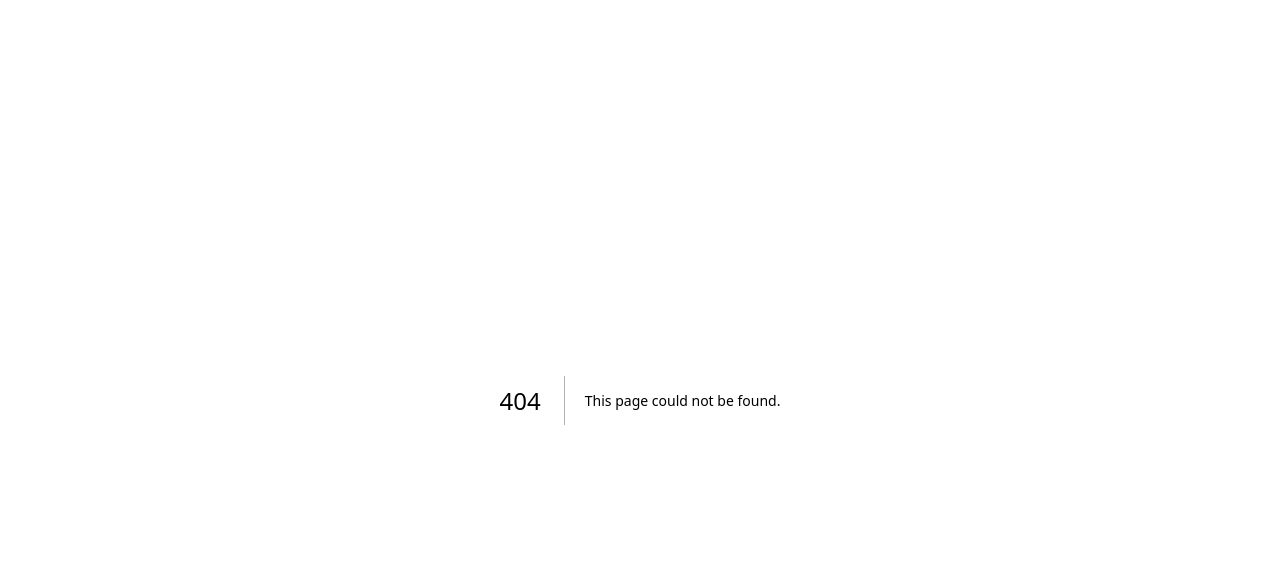
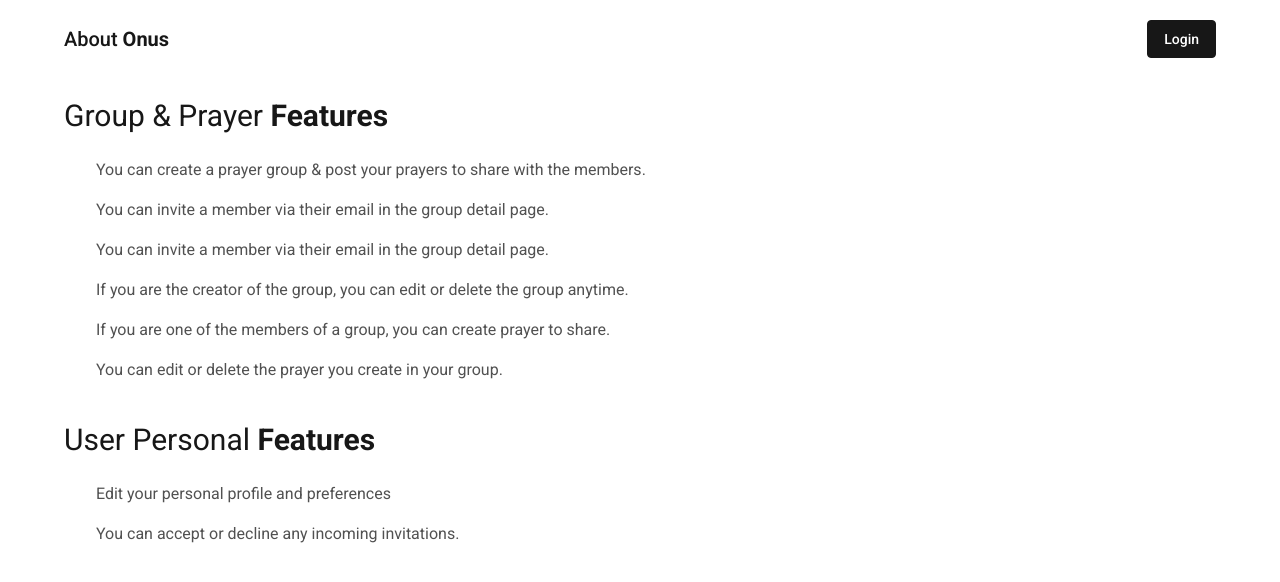
Before and after one commit to haneulchoistudio/gidoto, a Next.js app: page /about in a window 1280 px wide. Before the commit this address had no page. Shown: the top 582 px of the page. Built offline with nearby package versions, Linux system fonts and the light colour scheme; no server answers.

Commit message:
add: about page

```diff
--- /dev/null
+++ b/src/pages/about.tsx
@@ -0,0 +1,138 @@
+import { GetServerSideProps } from "next";
+import { getSession } from "next-auth/react";
+import Link from "next/link";
+import { twMerge } from "tailwind-merge";
+import { useLanguage, useTheme } from "~/contexts";
+import { returns } from "~/server/ssr";
+import { User } from "~/types";
+
+type Props = {
+  user: User;
+};
+
+export default function AboutUs({ user }: Props) {
+  const { lang } = useLanguage();
+  const { theme } = useTheme();
+
+  return (
+    <div
+      className={twMerge(
+        "min-h-screen flex flex-col px-8 md:px-12 lg:px-16 2xl:px-32 py-4 lg:py-5",
+        theme === "dark"
+          ? "bg-neutral-900 text-white"
+          : "bg-white text-neutral-900"
+      )}
+    >
+      <div className="flex justify-between items-center">
+        <h1 className="font-medium text-lg lg:text-xl">
+          {lang === "en" ? (
+            <>
+              About <strong>Onus</strong>
+            </>
+          ) : (
+            <>
+              <strong>온어스</strong>에 대해
+            </>
+          )}
+        </h1>
+        <Link
+          href={"/"}
+          className={twMerge(
+            "px-4 py-2 rounded border   font-medium text-sm ",
+            theme === "dark"
+              ? "border-white bg-white text-neutral-900 lg:hover:bg-neutral-900 lg:hover:text-white"
+              : "border-neutral-900 bg-neutral-900 text-white lg:hover:bg-white lg:hover:text-neutral-900"
+          )}
+        >
+          {user
+            ? lang === "en"
+              ? "Go to dashboard"
+              : "알림판으로 가기"
+            : lang === "en"
+            ? "Login"
+            : "로그인 하기"}
+        </Link>
+      </div>
+      <div className="mt-6 mg:mt-8 lg:mt-10 flex flex-col gap-y-8 lg:gap-y-10">
+        <div>
+          <h2 className="mb-6 text-2xl lg:text-3xl">
+            {lang === "en" ? (
+              <>
+                Group & Prayer <strong>Features</strong>
+              </>
+            ) : (
+              <>
+                그룹 및 기도제목 <strong>기능</strong>
+              </>
+            )}
+          </h2>
+
+          <ul className="flex flex-col gap-y-4 px-8 opacity-75">
+            <p>
+              {lang === "en"
+                ? "You can create a prayer group & post your prayers to share with the members."
+                : "기도 그룹을 만들고 멤버들과 공유할 기도제목을 올릴 수 있어요."}
+            </p>
+            <p>
+              {lang === "en"
+                ? "You can invite a member via their email in the group detail page."
+                : "그룹 페이지 에서 이메일을 통해 멤버를 초대 할 수 있어요."}
+            </p>
+            <p>
+              {lang === "en"
+                ? "You can invite a member via their email in the group detail page."
+                : "그룹 페이지 에서 이메일을 통해 멤버를 초대 할 수 있어요."}
+            </p>
+            <p>
+              {lang === "en"
+                ? "If you are the creator of the group, you can edit or delete the group anytime."
+                : "기도 그룹을 만든 유저는 언제든 그룹을 수정하시고 삭제하실 수 있습니다."}
+            </p>
+            <p>
+              {lang === "en"
+                ? "If you are one of the members of a group, you can create prayer to share."
+                : "기도 그룹의 멤버인 유저는 그 그룹 안에서 기도제목을 만드실 수 있습니다."}
+            </p>
+            <p>
+              {lang === "en"
+                ? "You can edit or delete the prayer you create in your group."
+                : "올리셨던 기도제목들은 언제든 수정하시거나 삭제하실 수 있습니다."}
+            </p>
+          </ul>
+        </div>
+        <div>
+          <h2 className="mb-6 text-2xl lg:text-3xl">
+            {lang === "en" ? (
+              <>
+                User Personal <strong>Features</strong>
+              </>
+            ) : (
+              <>
+                유저 개인 <strong>기능</strong>
+              </>
+            )}
+          </h2>
+
+          <ul className="flex flex-col gap-y-4 px-8 opacity-75">
+            <p>
+              {lang === "en"
+                ? "Edit your personal profile and preferences"
+                : "프로필 및 환경설정을 항시 수정 가능."}
+            </p>
+            <p>
+              {lang === "en"
+                ? "You can accept or decline any incoming invitations."
+                : "들어오는 모든 초대장에 수락 또는 거절을 할 수 있어요."}
+            </p>
+          </ul>
+        </div>
+      </div>
+    </div>
+  );
+}
+
+export const getServerSideProps: GetServerSideProps = async (ctx) => {
+  const { props } = returns();
+  const user = (await getSession(ctx)) as unknown as User;
+  return props({ user: user ? user : null });
+};
```
